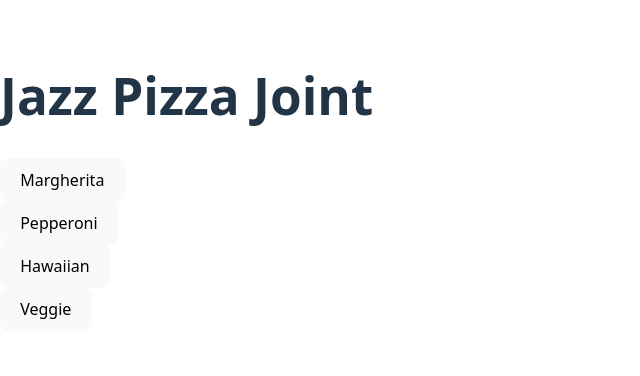
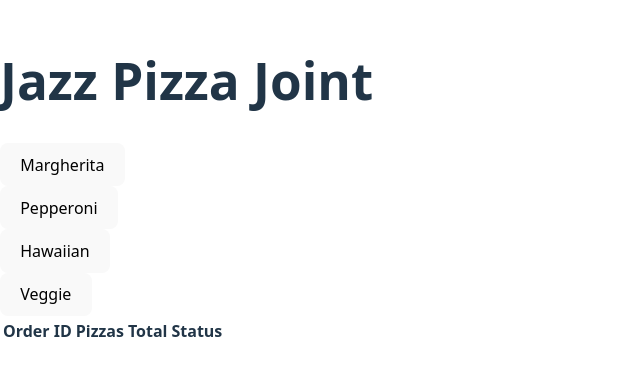
Before and after one commit to belunatic/PizzaApp, a React (Vite) app in the folder App/: page / in a window 1280 px wide. Shown: the part 218-594 px from the top of the page, without its empty margins (0-640 px from the left). Built offline with nearby package versions, Linux system fonts and the light colour scheme.

Commit message:
added a function for complete order, made the component display table

```diff
--- a/App/src/components/OrderQueue.tsx
+++ b/App/src/components/OrderQueue.tsx
@@ -1,23 +1,21 @@
 import { FC } from "react";
 import { AppDataContext } from "../context/AppContext";
-import { MenuItem } from "../App.types";
+import { MenuItem, Order } from "../App.types";
 
 const OrderQueue: FC = () => {
-	const { orderQueue } = AppDataContext();
+	const { orderQueue, setOrderQueue } = AppDataContext();
 
+	//when the order is complete, change it status
+	const completeOrder = (id: number) => {
+		const updatedOrderQueue: Order[] = orderQueue.map((order) =>
+			order.id === id ? { ...order, status: "complete" } : order
+		);
+		setOrderQueue([...updatedOrderQueue]);
+	};
+
+	//display orders that are not complete
 	const displayOrderQueue = orderQueue.map((order) => {
-		return (
-			<table>
-				<thead>
-					<tr>
-						<th>Order ID</th>
-						<th>Pizzas</th>
-						<th>Total</th>
-						<th>Status</th>
-					</tr>
-				</thead>
-				<tbody>
-					{orderQueue.map((order) => (
+		return order.status === "ordered" ? (
 			<tr key={order.id}>
 				<td>{order.id}</td>
 				<td>
@@ -29,14 +27,39 @@ const OrderQueue: FC = () => {
 					})}
 				</td>
 				<td>{order.total}</td>
-							<td>{order.status}</td>
+				<td>
+					<input
+						type="checkbox"
+						checked={false}
+						onChange={() => completeOrder(order.id)}
+					/>
+					completed
+				</td>
 			</tr>
-					))}
-				</tbody>
-			</table>
+		) : (
+			""
 		);
 	});
-	return <div>{displayOrderQueue ? displayOrderQueue : "No Order Places"}</div>;
+
+	return (
+		<div>
+			{displayOrderQueue ? (
+				<table>
+					<thead>
+						<tr>
+							<th>Order ID</th>
+							<th>Pizzas</th>
+							<th>Total</th>
+							<th>Status</th>
+						</tr>
+					</thead>
+					<tbody>{displayOrderQueue}</tbody>
+				</table>
+			) : (
+				"No Order Places"
+			)}
+		</div>
+	);
 };
 
 export default OrderQueue;
```
Lines whose indentation alone changed are shown as unchanged.
